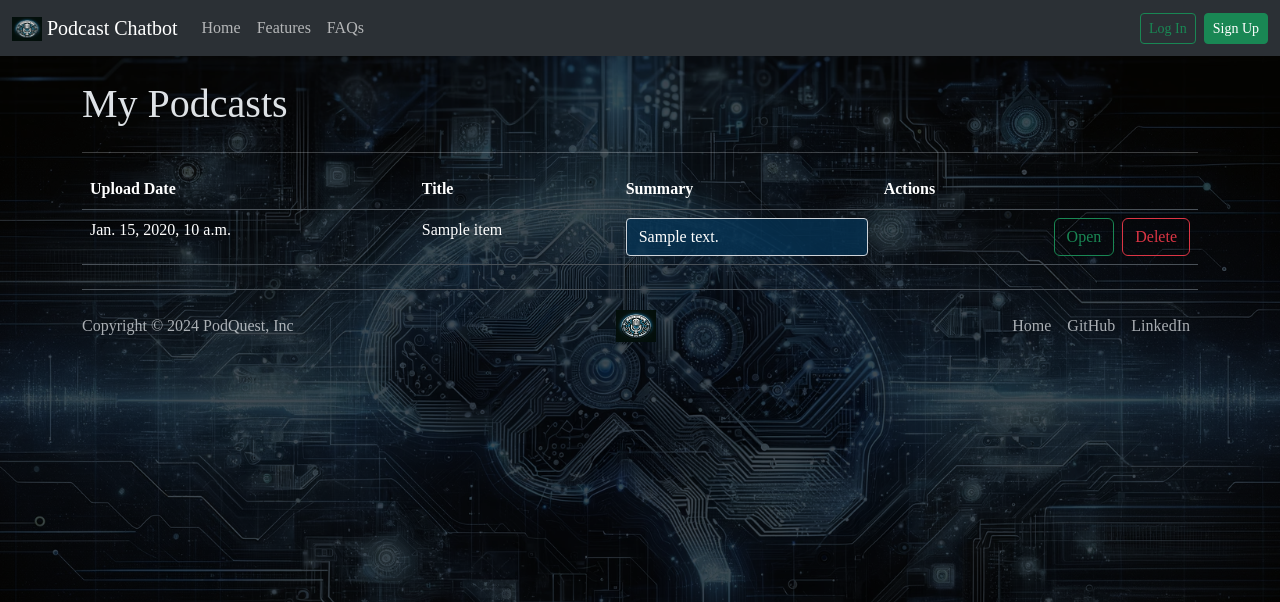
After one commit to gauravv0412/PodQuest-AI-Podcast-Chatbot, a Django app: template podcast_chatbot/templates/profile_podcasts.html in a window 1280 px wide. The commit adds this page. Shown: the top 602 px of the page. Run offline with Django 4.2, Linux system fonts and the light colour scheme; the template is opened without the code that fills it: most values are stand-ins (such as "Sample title", 1, 10 or a date in 2020); some libraries are stand-ins or nearby versions.

Commit message:
chat_history_and_profile_page_added

```diff
--- a/podcast_chatbot/chatbot/urls.py
+++ b/podcast_chatbot/chatbot/urls.py
@@ -19,6 +19,7 @@ urlpatterns = [
     path('loading/', views.loading_page, name='loading_page'),
     path('chat_page/<int:podcast_id>/', views.chat_page, name='chat_page'),
     path('process_query/', views.process_query, name='process_query'),
+    path('reset_chat/<int:podcast_id>', views.reset_chat, name='reset_chat'),
     path('data/', include(router.urls)),
     path('FAQs/', views.FAQs, name='FAQs'),
     path('about/', views.about, name='About'),
--- a/podcast_chatbot/my_auth/urls.py
+++ b/podcast_chatbot/my_auth/urls.py
@@ -6,4 +6,6 @@ urlpatterns = [
     path('login/', views.Login.as_view(), name = 'login'),
     path('logout/', views.Logout.as_view(), name = 'logout'),
     path("signup/", views.SignUp.as_view(), name="sign_up"),
+    path('my_podcasts/', views.list_podcasts, name = 'my_podcasts'),
+    path('delete_podcast/<int:podcast_id>/', views.delete_podcast, name = 'delete_podcast')
 ]
--- a/podcast_chatbot/podcast_chatbot/settings.py
+++ b/podcast_chatbot/podcast_chatbot/settings.py
@@ -40,9 +40,9 @@ LANGCHAIN_API_KEY = config['api_keys']['LANGCHAIN_API_KEY']
 OPENAI_API_KEY = config['api_keys']['OPENAI_API_KEY']
 
 # SECURITY WARNING: don't run with debug turned on in production!
-DEBUG = True
+DEBUG = False
 
-ALLOWED_HOSTS = ['localhost', '127.0.0.1']
+ALLOWED_HOSTS = ['localhost', '127.0.0.1', "podsquest.com", "www.podsquest.com"]
 
 
 # Application definition
--- a/podcast_chatbot/templates/layouts/base.html
+++ b/podcast_chatbot/templates/layouts/base.html
@@ -10,6 +10,7 @@
         integrity="sha384-YvpcrYf0tY3lHB60NNkmXc5s9fDVZLESaAA55NDzOxhy9GkcIdslK1eN7N6jIeHz"
         crossorigin="anonymous"></script>
     <title>Podcast Chatbot</title>
+    <link rel="icon" href="/media/logo.webp" type="image/webp">
     {% block head %}
 
     {% endblock %}
@@ -27,21 +28,48 @@
                 <span class="navbar-toggler-icon"></span>
             </button>
             <div class="collapse navbar-collapse" id="navbarNavAltMarkup">
-                <div class="navbar-nav">
+                <ul class="navbar-nav">
+                    <li class="nav-item">
                         <a class="nav-link" aria-current="page" href="{% url 'index' %}">Home</a>
+                    </li>
+                    <li class="nav-item">
                         <a class="nav-link" href="{% url 'index' %}#Features">Features</a>
+                    </li>
+                    <li class="nav-item">
                         <a class="nav-link" href="{% url 'FAQs' %}">FAQs</a>
+                    </li>
                     <!-- <a class="nav-link" href="{% url 'About' %}">About</a> -->
-                </div>
+                </ul>
             </div>
             <div class="d-flex justify-content-end align-items-center">
+                <ul class="navbar-nav">
                     {% if user.is_authenticated %}
-                <span class="me-2">Hi, {{ user.first_name }}</span>
+                    <li class="nav-item dropdown">
+                        <a class="nav-link dropdown-toggle" href="#" role="button" data-bs-toggle="dropdown"
+                            aria-expanded="false">
+                            <span> Hi, {{ user.first_name }}</span>
+                        </a>
+                        <ul class="dropdown-menu">
+                            <!-- <li> -->
+                            <!-- <a class="dropdown-item" href="#">My Profile</a> -->
+                            <!-- </li> -->
+                            <li>
+                                <a class="dropdown-item" href="{% url 'my_podcasts' %}">My Podcasts</a>
+                            </li>
+                        </ul>
+                    </li>
+                    <li class="nav-item">
                         <a href="{% url 'logout' %}" class="btn btn-outline-danger btn-sm">Log Out</a>
+                    </li>
                     {% else %}
+                    <li class="nav-item">
                         <a href="{% url 'login' %}" class="btn btn-outline-success btn-sm me-2">Log In</a>
+                    </li>
+                    <li class="nav-item">
                         <a href="{% url 'sign_up' %}" class="btn btn-success btn-sm">Sign Up</a>
+                    </li>
                     {% endif %}
+                </ul>
             </div>
 
         </div>
@@ -64,15 +92,27 @@
 
             <ul class="nav col-md-4 justify-content-end">
                 <li class="nav-item"><a href="{% url 'index' %}" class="nav-link px-2 text-body-secondary">Home</a></li>
-                <li class="nav-item"><a href="{% url 'index' %}#Features"
+                <!-- <li class="nav-item"><a href="{% url 'index' %}#Features"
                         class="nav-link px-2 text-body-secondary">Features</a></li>
-                <li class="nav-item"><a href="{% url 'FAQs' %}" class="nav-link px-2 text-body-secondary">FAQs</a></li>
+                <li class="nav-item"><a href="{% url 'FAQs' %}" class="nav-link px-2 text-body-secondary">FAQs</a></li> -->
                 <!-- <li class="nav-item"><a href="{% url 'About' %}" class="nav-link px-2 text-body-secondary">About</a> -->
+                <li class="nav-item">
+                    <a href="https://github.com/gauravv0412/PodQuest-AI-Podcast-Chatbot"
+                        class="nav-link px-2 text-body-secondary" target="_blank">
+                        GitHub
+                    </a>
+                </li>
+                <li class="nav-item">
+                    <a href="https://www.linkedin.com/in/gaurav-verma0412/" class="nav-link px-2 text-body-secondary"
+                        target="_blank">
+                        LinkedIn
+                    </a>
+                </li>
                 </li>
             </ul>
         </footer>
     </div>
-
+    <script src="https://stackpath.bootstrapcdn.com/bootstrap/5.1.3/js/bootstrap.bundle.min.js"></script>
 </body>
 
 
--- /dev/null
+++ b/podcast_chatbot/templates/profile_podcasts.html
@@ -0,0 +1,116 @@
+{% extends 'layouts/base.html' %}
+
+{% block head %}
+<style>
+  body {
+    background-image: url('/media/bg.webp');
+    background-size: cover;
+    background-position: center;
+    background-repeat: no-repeat;
+    background-attachment: fixed;
+    background-blend-mode: overlay;
+  }
+
+  /* Make the table transparent */
+  .table.table-transparent {
+    background-color: transparent;
+  }
+
+  .table.table-transparent td,
+  .table.table-transparent th {
+    background-color: transparent;
+    border-top: none;
+  }
+
+  /* Style for the summary content */
+  .summary-content {
+    width: 100%;
+    white-space: pre-wrap;
+    /* Preserves whitespace and line breaks */
+    background-color: rgba(6, 51, 83, 0.8);
+    /* White with 50% opacity */
+    border: 1px solid #ced4da;
+    /* Border to match textarea style */
+    padding: 0.375rem 0.75rem;
+    /* Padding to match textarea style */
+    border-radius: 0.25rem;
+    /* Border radius to match textarea style */
+    box-sizing: border-box;
+    /* Ensure padding is included in width calculation */
+    overflow: visible;
+    /* Prevent scrolling */
+  }
+
+  .summary-content p {
+    margin: 0;
+    /* Remove default margins */
+  }
+</style>
+{% endblock %}
+
+{% block content %}
+<div class="b-example-divider">
+  <h1 class="display-6 text-left my-4">My Podcasts</h1>
+  <hr>
+  {% if items|length == 0 %}
+  <div class="alert alert-light" role="alert">
+    {{ message }}
+  </div>
+  {% else %}
+  <table class="table table-transparent">
+    <thead>
+      <tr>
+        <th scope="col">Upload Date</th>
+        <th scope="col">Title</th>
+        <th scope="col">Summary</th>
+        <th scope="col">Actions</th>
+      </tr>
+    </thead>
+    <tbody>
+      {% for item in items %}
+      <tr>
+        <td>
+          {{ item.upload_date }}
+        </td>
+        <td>
+          {{ item.title }}
+        </td>
+        <td>
+          <div class="summary-content">{{ item.summary|safe }}</div>
+        </td>
+        <td class="text-right">
+          <div class="d-flex justify-content-end">
+            <a href="{% url 'chat_page' item.id %}" class="btn btn-outline-success action-btn"
+              style="margin-right: 8px;" onclick="disableButtons()">Open</a>
+            <a href="{% url 'delete_podcast' item.id %}" class="btn btn-outline-danger action-btn"
+              onclick="disableButtons()">Delete</a>
+          </div>
+        </td>
+      </tr>
+      {% endfor %}
+    </tbody>
+  </table>
+  {% endif %}
+</div>
+<script>
+  function disableButtons() {
+    const buttons = document.querySelectorAll('.action-btn');
+    buttons.forEach(button => {
+      button.classList.add('disabled');
+      button.setAttribute('aria-disabled', 'true');
+    });
+  }
+  function enableButtons() {
+    const buttons = document.querySelectorAll('.action-btn');
+    buttons.forEach(button => {
+      button.classList.remove('disabled');
+      button.removeAttribute('aria-disabled');
+    });
+  }
+
+  // Re-enable buttons when the page is shown (handles browser back navigation)
+  window.addEventListener('pageshow', function () {
+    enableButtons();
+  });
+</script>
+{% endblock %}
```
Also changed, not shown: podcast_chatbot/chatbot/rag_llm.py (+23 -10 lines), podcast_chatbot/chatbot/tasks.py (+41 -10 lines), podcast_chatbot/chatbot/views.py (+16 -5 lines), podcast_chatbot/my_auth/views.py (+47 -0 lines), podcast_chatbot/templates/auth/login.html (+7 -0 lines), podcast_chatbot/templates/auth/profile_update.html (added, +22 -0 lines), podcast_chatbot/templates/chat_page.html (+14 -3 lines), 1 other file. Lines whose indentation alone changed are shown as unchanged.
